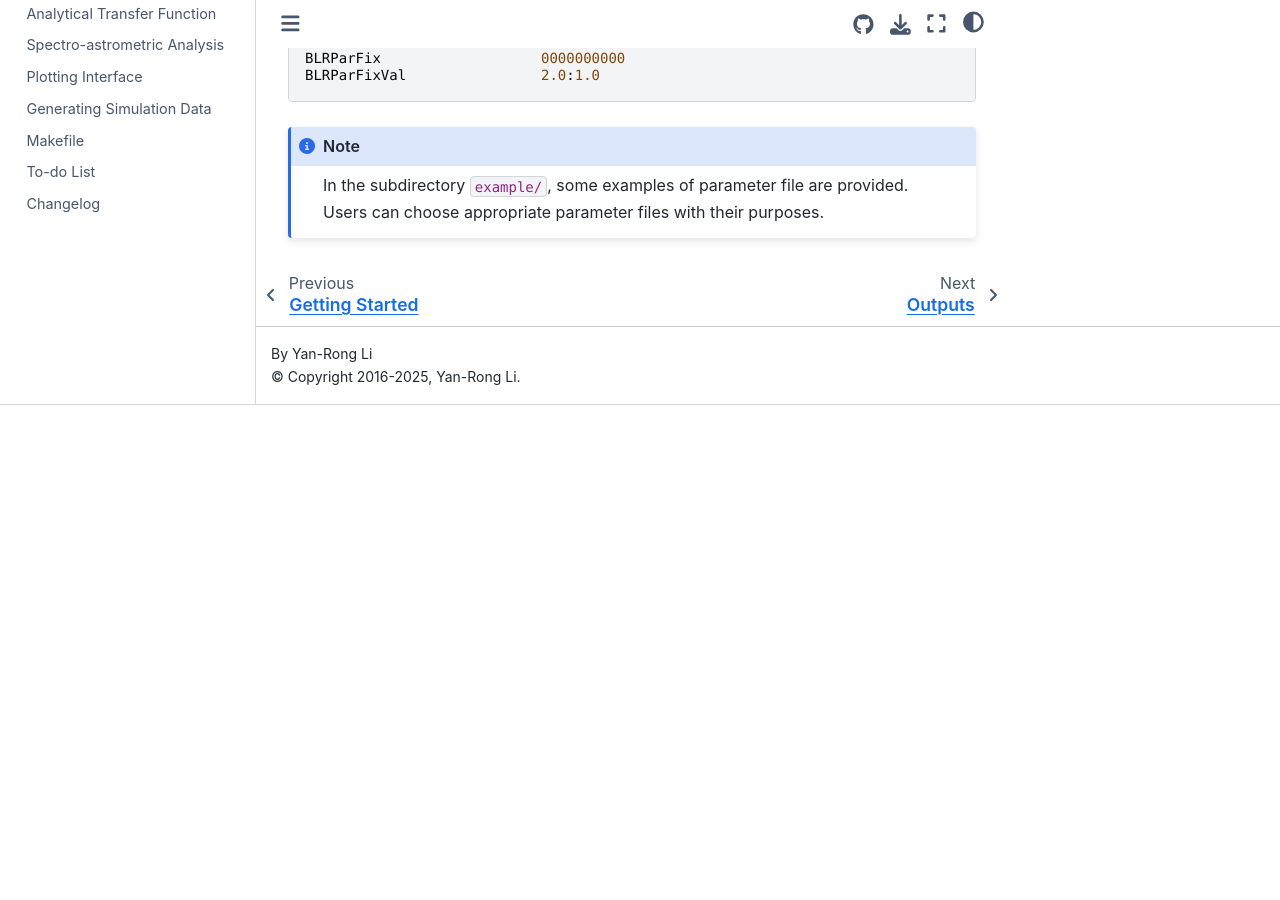
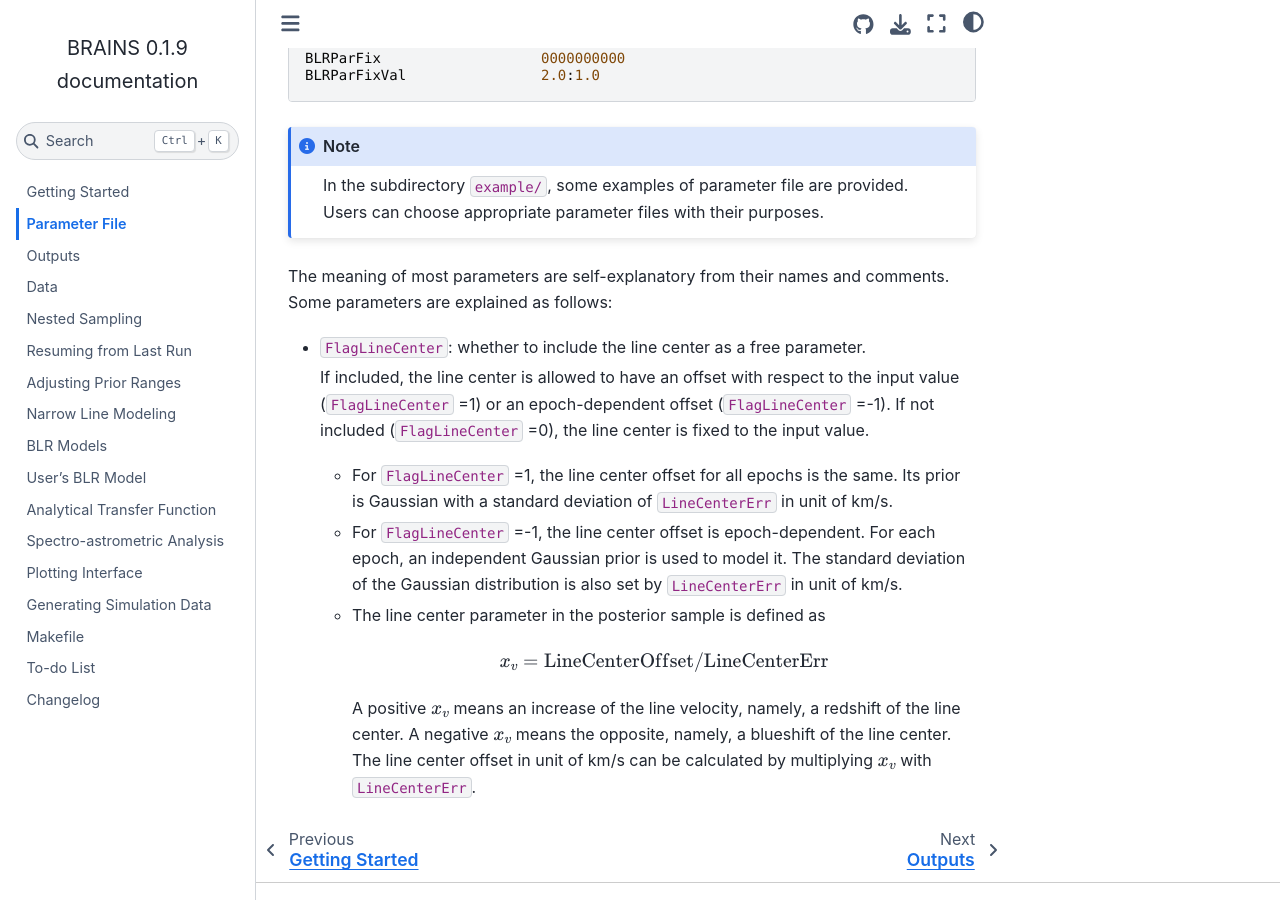
Before and after one commit to LiyrAstroph/BRAINS, a Sphinx documentation site: the page built from docs/param.rst, in a window 1280 px wide and 900 px high, scrolled down 1932 px. Built offline with Sphinx 7.4.7 and the Sphinx Book theme 1.1.4, drawn with Linux system fonts in a browser that asks for light colours; before the commit the page ends 2337 px from its top, so only the background shows below that.

Commit message:
improve docs.

```diff
--- a/docs/param.rst
+++ b/docs/param.rst
@@ -112,3 +112,30 @@ Parameter File
 .. note::
   In the subdirectory ``example/``, some examples of parameter file are provided. Users can choose appropriate
   parameter files with their purposes.
+
+
+The meaning of most parameters are self-explanatory from their names and comments. Some parameters are explained as
+follows:
+
+- ``FlagLineCenter``: whether to include the line center as a free parameter.
+
+  If included, the line center is allowed to have an offset with respect
+  to the input value (``FlagLineCenter`` =1) or an epoch-dependent offset
+  (``FlagLineCenter`` =-1).
+  If not included (``FlagLineCenter`` =0), the line center is fixed to the input value.
+
+  - For ``FlagLineCenter`` =1, the line center offset for all epochs is the same. Its prior is
+    Gaussian with a standard deviation of ``LineCenterErr`` in unit of km/s.
+
+  - For ``FlagLineCenter`` =-1, the line center offset is epoch-dependent. For each epoch, an
+    independent Gaussian prior is used to model it. The standard deviation of the Gaussian
+    distribution is also set by ``LineCenterErr`` in unit of km/s.
+
+  - The line center parameter in the posterior sample is defined as
+
+    .. math::
+      x_v = {\rm LineCenterOffset / LineCenterErr}
+
+    A positive :math:`x_v` means an increase of the line velocity, namely, a redshift of the line center.
+    A negative :math:`x_v` means the opposite, namely, a blueshift of the line center.
+    The line center offset in unit of km/s can be calculated by multiplying :math:`x_v` with ``LineCenterErr``.
```
Also changed, not shown: 1 other file.
